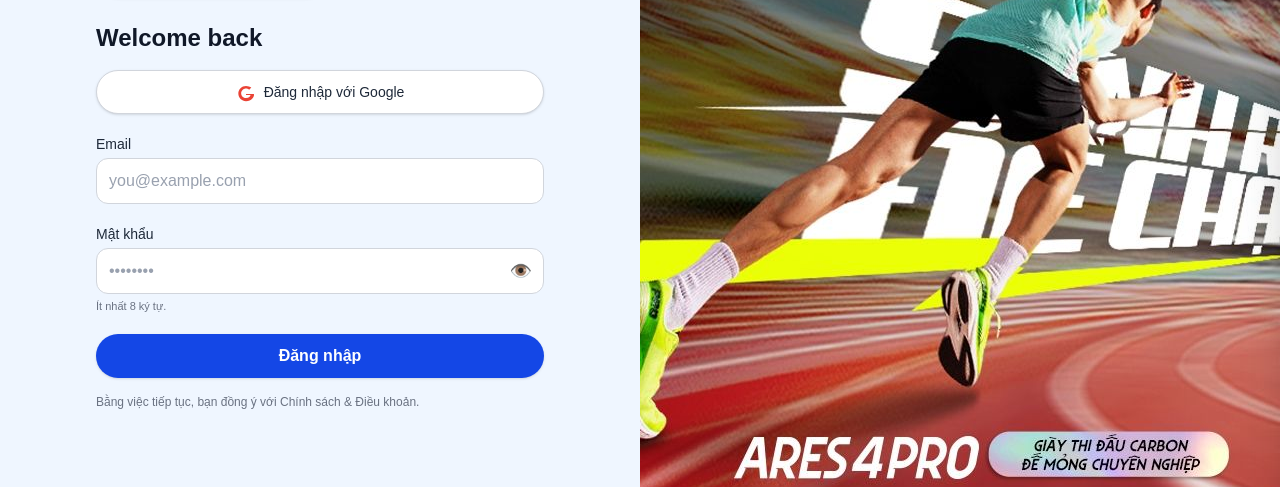
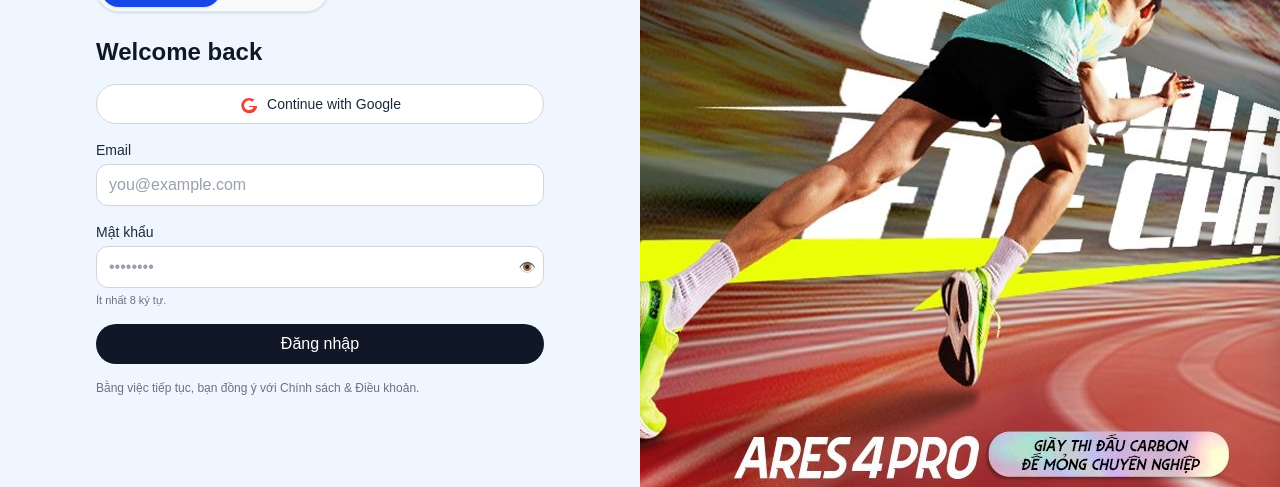
Before and after one commit to nvu-1801/RunGear, a Next.js app in the folder rungear/: page /auth/signin in a window 1280 px wide. Shown: the part 219-706 px from the top of the page. Built offline with nearby package versions, Linux system fonts and the light colour scheme; no server answers.

Commit message:
[FIX] - authen

```diff
--- a/rungear/src/components/auth/AuthForm.tsx
+++ b/rungear/src/components/auth/AuthForm.tsx
@@ -27,7 +27,8 @@
 
   const router = useRouter();
   const sp = useSearchParams();
-  const redirectTo = sp.get("redirect") || "/home";
+  // Chỉ cho phép relative redirect nội bộ
+  const redirectTo = sp.get("redirect")?.startsWith("/") ? sp.get("redirect")! : "/home";
 
   async function onSubmit(e: React.FormEvent) {
     e.preventDefault();
@@ -51,6 +52,7 @@
           if (error) throw error;
 
           if (data.session) {
+            // case tắt email confirmation
             await sb.auth.refreshSession();
             router.replace(redirectTo);
             router.refresh();
@@ -63,7 +65,7 @@
           return;
         }
 
-        // Sign in
+        // Sign in email/password
         const { error } = await sb.auth.signInWithPassword({ email, password });
         if (error) throw error;
 
@@ -78,17 +80,33 @@
   }
 
   async function signInWithGoogle() {
+    if (pending) return; // chặn double click
     const sb = supabaseBrowser();
     const origin = window.location.origin;
     const next =
-      new URLSearchParams(window.location.search).get("redirect") || "/home";
+      new URLSearchParams(window.location.search).get("redirect")?.startsWith("/")
+        ? new URLSearchParams(window.location.search).get("redirect")!
+        : "/home";
 
-    await sb.auth.signInWithOAuth({
+    // Quan trọng: redirectTo phải đúng /auth/callback và đã whitelisted
+    const { data, error } = await sb.auth.signInWithOAuth({
       provider: "google",
       options: {
         redirectTo: `${origin}/auth/callback?next=${encodeURIComponent(next)}`,
+        // (tuỳ chọn) giúp user chọn account lại và xin refresh_token
+        queryParams: {
+          prompt: "select_account",   // hoặc "consent"
+          access_type: "offline",
+        },
+        scopes: "openid email profile",
       },
     });
+
+    if (error) {
+      setMsg(humanize(error.message));
+      console.error("[oauth]", error);
+    }
+    // data.url sẽ được supabase-js tự mở (browser redirect). Không cần set window.location.
   }
 
   async function resendConfirmEmail() {
@@ -100,66 +118,64 @@
   }
 
   return (
-    <form onSubmit={onSubmit} className="space-y-5 text-gray-900">
-      {/* Nút OAuth Google */}
+    <form onSubmit={onSubmit} className="space-y-4 text-gray-900">
+      {/* Google OAuth */}
       <button
         type="button"
-        className="w-full h-11 rounded-full border border-gray-300 bg-white
-                   text-gray-800 hover:bg-blue-50 flex items-center justify-center gap-2 shadow-sm transition"
+        disabled={pending}
+        className="w-full h-10 rounded-full border border-gray-300 bg-white
+                   text-gray-800 hover:bg-gray-50 flex items-center justify-center gap-2 disabled:opacity-60"
         onClick={signInWithGoogle}
       >
-        <svg viewBox="0 0 24 24" className="w-5 h-5">
+        <svg viewBox="0 0 24 24" className="w-5 h-5" aria-hidden="true">
           <path
             fill="#EA4335"
             d="M12 11.9v3.8h5.4c-.2 1.2-1.6 3.6-5.4 3.6-3.2 0-5.8-2.6-5.8-5.8s2.6-5.8 5.8-5.8c1.8 0 3.1.8 3.8 1.5l2.6-2.5C16.8 5.6 14.6 4.7 12 4.7 6.9 4.7 2.8 8.8 2.8 13.9S6.9 23 12 23c6.9 0 9.6-4.8 9.6-7.3 0-.5 0-.9-.1-1.3H12z"
           />
         </svg>
-        <span className="text-sm font-medium">Đăng nhập với Google</span>
+        <span className="text-sm">Continue with Google</span>
       </button>
 
-      {/* Thông báo confirm email */}
+      {/* Thông báo confirm */}
       {confirmNotice && (
-        <div className="rounded-xl border border-emerald-200 bg-emerald-50 px-3 py-2 text-sm text-emerald-800 shadow">
+        <div className="rounded-md border border-emerald-200 bg-emerald-50 px-3 py-2 text-sm text-emerald-800">
           {confirmNotice}
           <div className="mt-2 flex items-center gap-2">
             <button
               type="button"
               onClick={resendConfirmEmail}
-              className="text-emerald-700 underline underline-offset-2 font-medium"
+              className="text-emerald-700 underline underline-offset-2"
             >
               Gửi lại email xác nhận
             </button>
-            <link
+            <a
               href="/auth/signin"
-              className="text-emerald-700 underline underline-offset-2 font-medium"
+              className="text-emerald-700 underline underline-offset-2"
             >
               Đã xác nhận? Đăng nhập
-            </link>
+            </a>
           </div>
         </div>
       )}
 
-      {/* Form */}
+      {/* Email */}
       <div>
-        <label className="block text-sm mb-1 text-gray-800 font-medium">
-          Email
-        </label>
+        <label className="block text-sm mb-1 text-gray-800">Email</label>
         <input
           type="email"
           required
           value={email}
           onChange={(e) => setEmail(e.target.value)}
           className="w-full bg-white text-gray-900 placeholder:text-gray-400
-                     border border-gray-300 rounded-xl px-3 py-2.5 outline-none
-                     focus:border-blue-600 focus:ring-2 focus:ring-blue-100 transition"
+                     border border-gray-300 rounded-xl px-3 py-2 outline-none
+                     focus:border-gray-900 focus:ring-2 focus:ring-gray-900/10"
           placeholder="you@example.com"
         />
       </div>
 
+      {/* Password */}
       <div>
-        <label className="block text-sm mb-1 text-gray-800 font-medium">
-          Mật khẩu
-        </label>
+        <label className="block text-sm mb-1 text-gray-800">Mật khẩu</label>
         <div className="relative">
           <input
             type={show ? "text" : "password"}
@@ -167,14 +183,14 @@
             value={password}
             onChange={(e) => setPassword(e.target.value)}
             className="w-full bg-white text-gray-900 placeholder:text-gray-400
-                       border border-gray-300 rounded-xl px-3 py-2.5 pr-12 outline-none
-                       focus:border-blue-600 focus:ring-2 focus:ring-blue-100 transition"
+                       border border-gray-300 rounded-xl px-3 py-2 pr-10 outline-none
+                       focus:border-gray-900 focus:ring-2 focus:ring-gray-900/10"
             placeholder="••••••••"
           />
           <button
             type="button"
             onClick={() => setShow((s) => !s)}
-            className="absolute right-3 top-1/2 -translate-y-1/2 text-lg text-gray-500 hover:text-blue-600 transition"
+            className="absolute right-2 top-1/2 -translate-y-1/2 text-sm text-gray-600"
             aria-label="Toggle password visibility"
           >
             {show ? "🙈" : "👁️"}
@@ -183,20 +199,17 @@
         <p className="text-[11px] text-gray-500 mt-1">Ít nhất 8 ký tự.</p>
       </div>
 
+      {/* Submit */}
       <button
         type="submit"
         disabled={pending}
-        className="w-full h-11 rounded-full bg-blue-700 hover:bg-blue-800 text-white font-semibold text-base shadow transition disabled:opacity-60"
+        className="w-full h-10 rounded-full bg-gray-900 hover:bg-black text-white transition disabled:opacity-60"
       >
-        {pending
-          ? "Đang xử lý..."
-          : mode === "signin"
-          ? "Đăng nhập"
-          : "Đăng ký"}
+        {pending ? "Đang xử lý..." : mode === "signin" ? "Đăng nhập" : "Đăng ký"}
       </button>
 
       {msg && (
-        <p className="text-sm text-red-700 bg-red-50 border border-red-200 rounded-xl px-3 py-2 shadow">
+        <p className="text-sm text-red-700 bg-red-50 border border-red-200 rounded-md px-3 py-2">
           {msg}
         </p>
       )}
```
Also changed, not shown: rungear/src/app/auth/callback/route.ts (+5 -3 lines).
